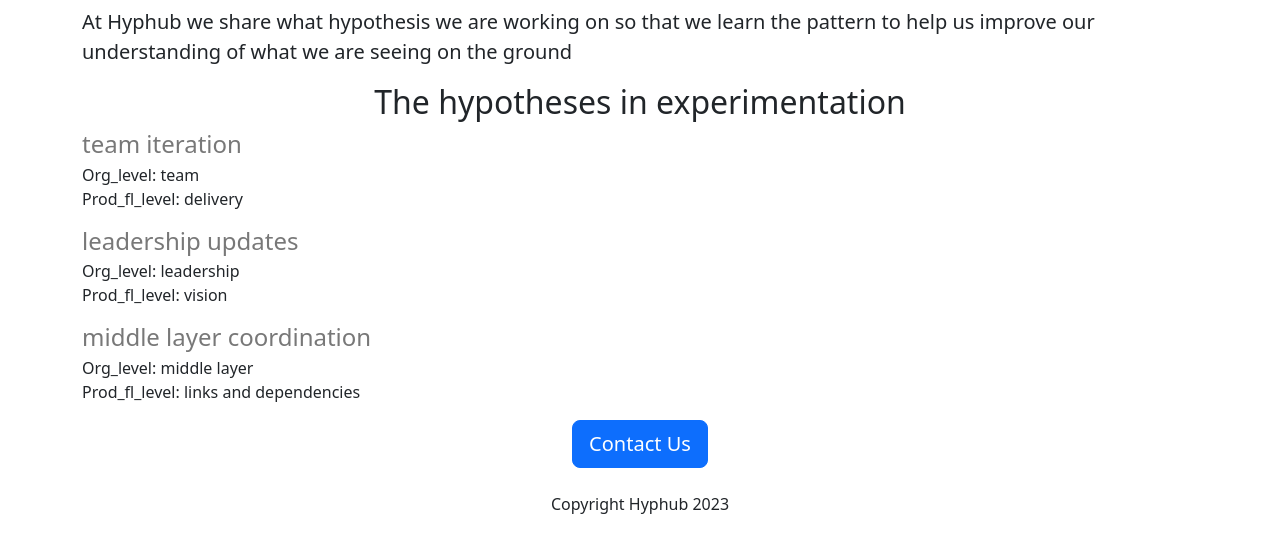
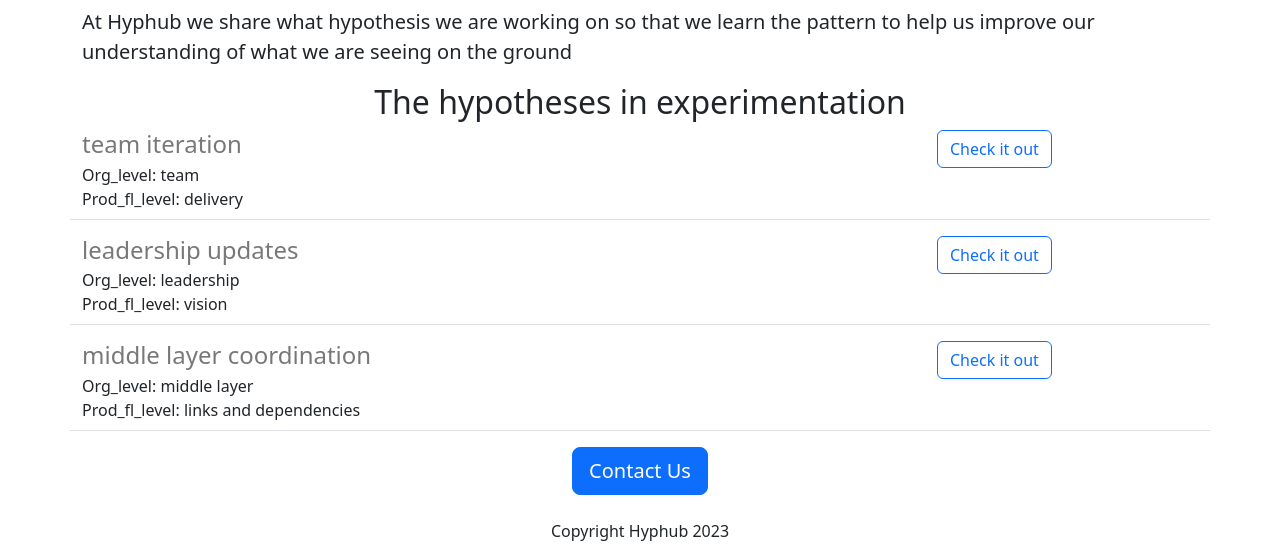
Before and after one commit to premalatha-balan/pyflask, a Flask app: page / in a window 1280 px wide. Shown: the part 455-1014 px from the top of the page. Before the commit the page ends 969 px from the top, so only its background shows below. Run offline with Flask 2, Linux system fonts and the light colour scheme.

Commit message:
two columns in a row

```diff
--- a/templates/hypitems.html
+++ b/templates/hypitems.html
@@ -1,7 +1,12 @@
- <div style = 'margin-bottom:16px;'>
-  <h4 style='color:rgb(120,120, 120); margin-bottom:4px;'>{{hyp['title']}}</h4>
-  <div><b></b>Org_level:</b> {{hyp['org_level']}}</div>
-  {% if 'prod_fl_level' in hyp %}
-  <div><b></b>Prod_fl_level:</b> {{hyp['prod_fl_level']}}</div>
-  {% endif %}
+ <div class="border-bottom row" style = 'margin-bottom:16px; padding-bottom:8px;'>
+   <div class='col-9'>
+    <h4 style='color:rgb(120,120, 120); margin-bottom:4px;'>{{hyp['title']}}</h4>
+    <div><b></b>Org_level:</b> {{hyp['org_level']}}</div>
+    {% if 'prod_fl_level' in hyp %}
+    <div><b></b>Prod_fl_level:</b> {{hyp['prod_fl_level']}}</div>
+    {% endif %}
+ </div>
+   <div class='col-3';>
+     <button type="button" class="btn btn-outline-primary">Check it out</button>
+   </div>
   </div>
```
